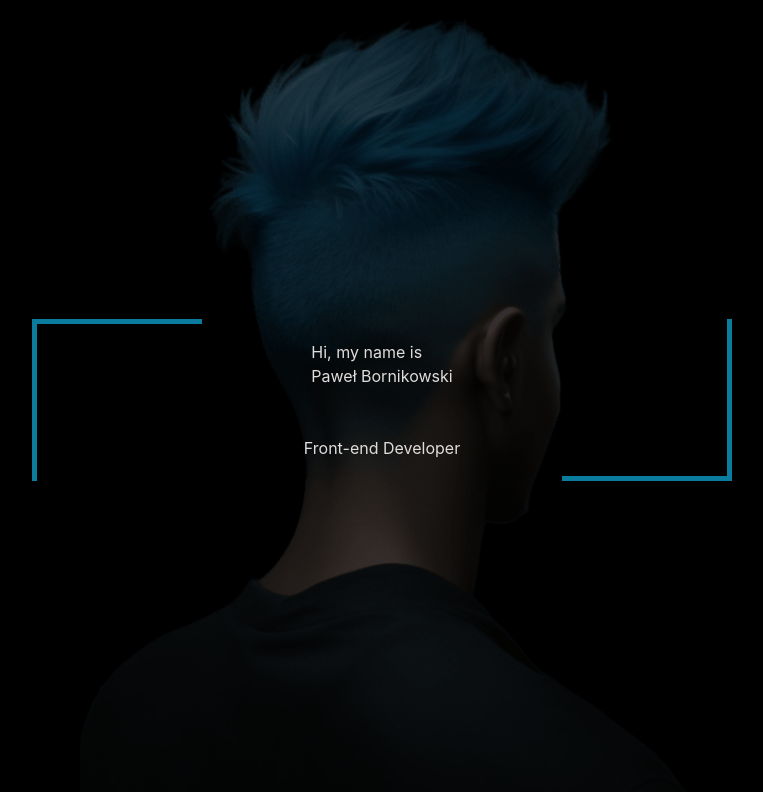
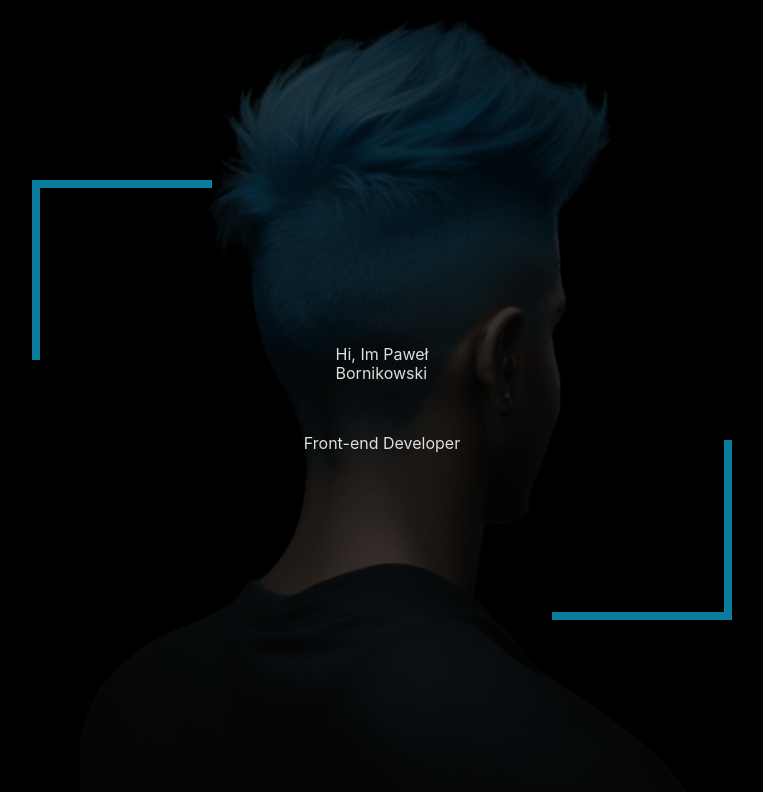
Before and after one commit to AoiTechDev/portffolio, a Next.js app: page /LandPage in a window 1280 px wide. Shown: the top 792 px of the page, without its empty margins (258-1021 px from the left). Built offline with nearby package versions, Linux system fonts and the light colour scheme.

Commit message:
clean up landing page code, fix elements positions

```diff
--- a/src/pages/LandPage.jsx
+++ b/src/pages/LandPage.jsx
@@ -1,12 +1,8 @@
 import React from "react";
 import Image from "next/image";
-import myphoto from "../../assets/images/myphoto.png";
 import "@styles/landpage.sass";
 import "animate.css";
-import Link from "next/link";
 import "@styles/arrows/arrows.sass";
-import Arrows from "../../components/visual_components/arrows/Arrows";
-import DevSVG from "@assets/icons/animation/dev_animation.svg";
 import frontImg from "@assets/images/nobg-frontimg.png";
 const Header = () => {
   return (
@@ -14,13 +10,11 @@ const Header = () => {
       <div className="landpage-content-wrapper">
         <div className="landpage-headline">
           <div className="my-name">
-            <h1>Hi, my name is</h1>
-            <h1>Paweł Bornikowski</h1>
+            <h1>Hi, Im Paweł</h1>
+            <h1>Bornikowski</h1>
           </div>
 
           <h3>Front-end Developer</h3>
-
-          {/* <div className="first-blob"></div> */}
         </div>
         <Image src={frontImg} className="front-img" />
       </div>
--- a/styles/_navbar.sass
+++ b/styles/_navbar.sass
@@ -2,17 +2,15 @@
 @import 'mixin'
 
 nav
-
     position: fixed
     left: 50%
     transform: translate(-50%)
-    backdrop-filter: blur(10px)
     z-index: 100
     width: 90%
     .navbar-wrapper
         @include flexbox(center,space-between)
         width: 100%
-        padding: 0.5rem
+        padding: 2rem
         .logo
             @media screen and (max-width: #{$medium})
                 width: 160px
--- a/styles/landpage.sass
+++ b/styles/landpage.sass
@@ -14,117 +14,38 @@
         padding: 0 1rem
         flex-direction: column
         .landpage-headline
-            $b: 5px
-            $c: #{$blue}
-            $w: 170px
-            border: #{$b} solid #0000
-            $g: #0000 90deg, #{$c} 0
-            $p: $w $w border-box no-repeat
-            $topleft: conic-gradient(from 90deg at top $b left $b, $g) 0 0 / $p
 
-            $bottomright: conic-gradient(from -90deg at bottom $b right $b, $g) 100% 100% / $p
-
-            background: $topleft, $bottomright
-            @include flexbox(center,space-evenly)
+            @include flexbox(center,center)
             flex-direction: column
             z-index: 1
             gap: 3rem
-            //background: linear-gradient(to right, red 4px, transparent 4px) 0 0, linear-gradient(to left, red 4px, transparent 4px) 100% 100%, linear-gradient(to bottom, red 4px, transparent 4px) 0 0, linear-gradient(to top, red 4px, transparent 4px) 100% 100%
             width: min(700px, 100%)
-            background-repeat: no-repeat
-            padding: 1rem
+            min-height: 55vh
+            position: relative
+            @media screen and (max-width: 400px)
+                min-height: 45vh
+            &:before
+                $b: 8px
+                $c: #{$blue}
+                border: #{$b} solid #0000
+                $w: 180px
+                content: ''
+                position: absolute
+                inset: 0
+                background: $c
+                $g: #0000 90deg, #000 0
+                $p: $w $w border-box no-repeat
+                $topleft: conic-gradient(from 90deg at top $b left $b, $g) 0 0 / $p
+                $bottomright: conic-gradient(from -90deg at bottom $b right $b, $g) 100% 100% / $p
+                $mask: $topleft, $bottomright
+                -webkit-mask: $mask
+                mask: $mask
+            .my-name
+                h1
+                    line-height: 120%
         .front-img
             width: min(650px,100%)
             position: absolute
             bottom: 0
             opacity: 0.3
             z-index: 0
-
-        // width: 70%
-        // height: 50%
-        // @include flexbox(center, space-evenly)
-        // padding: 2rem
-        // @media screen and (max-width: #{$large})
-        //     width: 100%
-        //     .svg-animation
-        //         width: 250px
-        //         height: 250px
-        // @media screen and (max-width: #{$medium})
-        //     flex-direction: column
-        //     gap: 20px
-        //     .svg-animation
-        //         width: 200px
-        //         height: 200px
-        // .my-name
-        //     @include flexbox(start,center)
-        //     flex-direction: column
-        //     @media screen and (max-width: #{$medium})
-        //         @include flexbox(center,center)
-        //         text-align: center
-        //     h1
-        //         font-weight: 400
-        //         animation: fadeInLeft 1s
-        //         font-size: calc(2rem + 0.390625vw)
-        //         &:nth-child(1)::first-letter
-        //             font-size: calc(2.5rem + 0.390625vw)
-        //             text-shadow: 0 0 10px #{$grey},0 0 35px #{$orange},0 0 40px #{$orange},0 0 50px #{$orange},0 0 80px #{$orange}, 0 0 150px #{$orange}
-
-        //     h3
-        //         animation: fadeInLeft 1s
-        //         animation-fill-mode: backwards
-        //         animation-delay: 1s
-        //         font-weight: 400
-        //     h4
-        //         animation: fadeInRight 1s
-        //         animation-fill-mode: backwards
-        //         animation-delay: 1s
-        //         font-weight: 300
-
-// @media screen and (max-width: #{$tabletLandscape})
-
-// @media screen and (max-width: #{$smallTabletLandscape})
-
-// @media screen and (max-width: #{$medium})
-//     .landpage
-//         color: green
-//         .landpage-content-wrapper
-//             width: 100%
-//             padding: 2rem
-
-// @media screen and (max-width: #{$mobileLandscape})
-//     .landpage
-
-//         .my-name
-//             @include flexbox(center,center)
-//             h1
-//                 &:nth-child(1)::first-letter
-//                     font-size: calc(35px + 0.390625vw)
-//                 span
-//                     font-size: calc(25px)
-//         .motiv-text
-//             align-self: center
-//             text-align: center
-//             font-size: calc(10px + 0.390625vw)
-
-// @media only screen and (max-height: 575.98px) and (orientation: landscape)
-//     .landpage
-
-//         .my-name
-
-//             align-self: start
-//         .motiv-text
-
-//             font-size: calc(10px + 0.390625vw)
-//         .introducer
-//             .arrow-container
-//                 align-self: start
-//                 left: 50px
-//                 top: -80px
-//             .arrow
-//                 transform: scale(1)
-//             h2
-//                 display: none
-
-    // .motiv-text
-    //     padding-right: 2rem
-    //     padding-left: 2rem
--- a/styles/styles.sass
+++ b/styles/styles.sass
@@ -7,7 +7,7 @@
     margin: 0
     padding: 0
     box-sizing: border-box
-    font-family: Cambria, Cochin, Georgia, Times, 'Times New Roman', serif
+    font-family: 'Cormorant Garamond'
 
 
 .app
```
Also changed, not shown: styles/_burger-menu.sass (+1 -7 lines).
